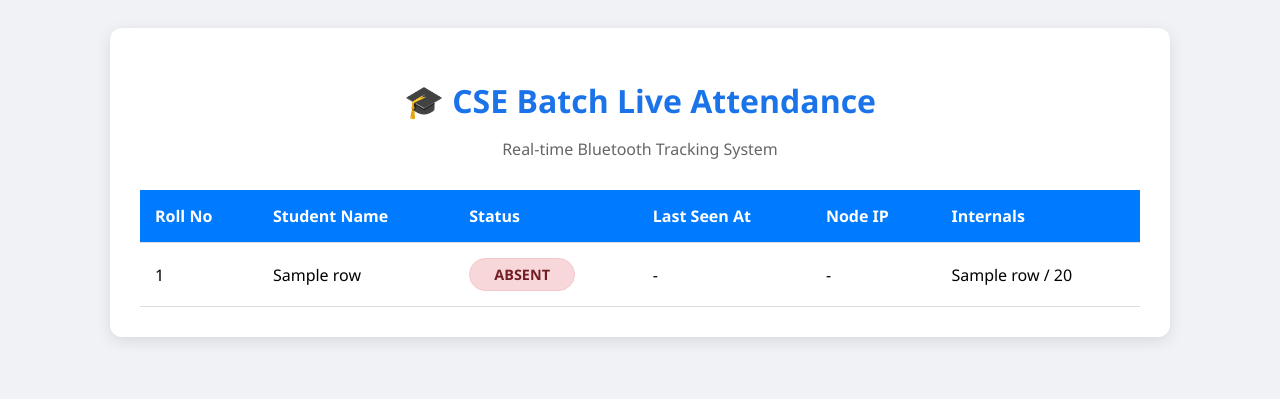
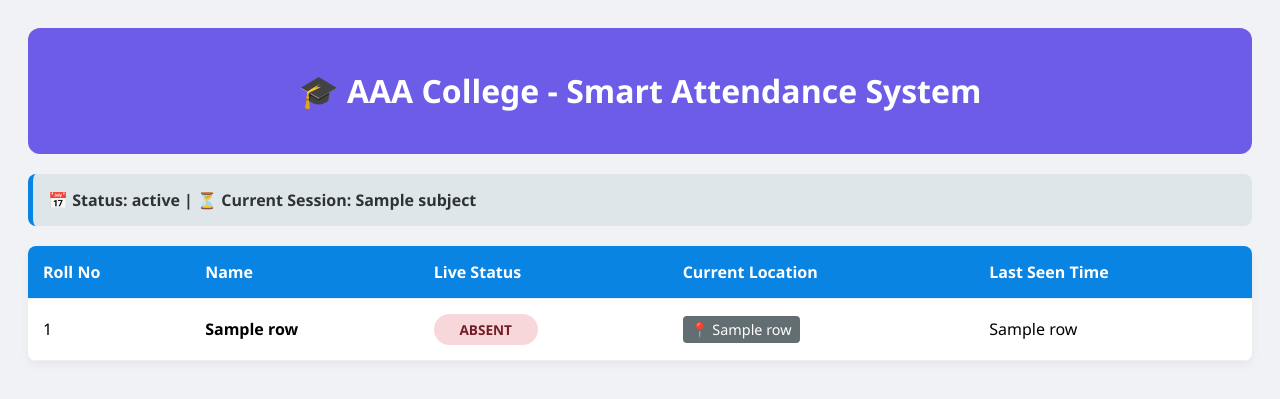
Before and after one commit to barath2901/BLE-Beacon-Tracking-Project, a Flask app: template templates/index.html in a window 1280 px wide. Shown: the top 399 px of the page. Run offline with Flask 3, Linux system fonts and the light colour scheme; the template is opened without the code that fills it: most values are stand-ins (such as "Sample title", 1, 10 or a date in 2020).

Commit message:
cleint updated

```diff
--- a/server.py
+++ b/server.py
@@ -1,136 +1,227 @@
 import socket
 import threading
 import sqlite3
+import time
 import os
 from flask import Flask, render_template
 from datetime import datetime
 import logging
 
 # --- CONFIGURATION ---
-HOST = "0.0.0.0"       # Open to the entire network
-SOCKET_PORT = 12000    # Port for Laptops 2-5 to connect
-WEB_PORT = 5000        # Port for the Website
+HOST = "0.0.0.0"       # Listen on all IPs
+SOCKET_PORT = 12000    # Port for Client Laptops
+WEB_PORT = 5000        # Port for Dashboard
 DB_NAME = "college_erp.db"
 
-# Student Data (ID mapped to Name)
+# Safe Zones: Students here are "PRESENT". Anywhere else is "Bunking".
+SAFE_ZONES = ["Classroom", "Library", "Staff Room", "Lab 1", "Seminar Hall"]
+
+# TIMETABLE (Exact Match to your Image)
+# Format: (StartHour, StartMin, EndHour, EndMin, "SubjectName")
+TIMETABLE = {
+    "Monday": [
+        (9, 10, 10, 0, "CCW332 - Digital Marketing"),
+        (10, 0, 10, 50, "CCS365 - Software Defined Networks"),
+        # 10:50-11:05 is TEA BREAK
+        (11, 5, 11, 55, "CCS345 - Ethics and AI"),
+        (11, 55, 12, 45, "CCS345 - Ethics and AI"),
+        # 12:45-13:30 is LUNCH
+        (13, 30, 14, 15, "OCE351 - Env. Impact Assessment"),
+        (14, 15, 15, 0, "CS3691 - Embedded Systems"),
+        # 15:00-15:10 is TEA BREAK
+        (15, 10, 15, 55, "CCS356 - OOSE"),
+        (15, 55, 16, 40, "LIB - Library")
+    ],
+    "Friday": [
+        (9, 10, 10, 0, "CCS356 - OOSE"),
+        (10, 0, 10, 50, "CS3691 - Embedded Systems"),
+        (11, 5, 11, 55, "CCS365 - SDN Laboratory"),
+        (11, 55, 12, 45, "CCS365 - SDN Laboratory"),
+        (13, 30, 14, 15, "ASS - Association"),
+        (14, 15, 15, 0, "OCE351 - Env. Impact Assessment"),
+        (15, 10, 15, 55, "CCW332 - Digital Marketing"),
+        (15, 55, 16, 40, "MX3089 - Industrial Safety")
+    ]
+    # Add Tuesday, Wednesday, Thursday similarly if needed
+}
+
+# Student Batch List
 STUDENT_LIST = {
-    101: "Barath", 102: "Hariharan", 103: "Alagar", 104: "Ajay",
-    105: "Krishnan", 108: "Dhanamalini", 109: "Anupriya", 110: "Arun"
+    101: "Barath", 102: "Hariharan", 103: "Suresh", 104: "Ajay",
+    105: "Krishnan", 108: "Ramesh", 109: "Vignesh", 110: "Karthik"
 }
 
 app = Flask(__name__)
-# Reduce terminal clutter
 log = logging.getLogger('werkzeug')
-log.setLevel(logging.ERROR)
+log.setLevel(logging.ERROR) # Hide flask logs
 
-# --- DATABASE SETUP ---
+# --- DATABASE ENGINE ---
 def init_db():
     conn = sqlite3.connect(DB_NAME)
     c = conn.cursor()
 
-    # 1. Students Table
-    c.execute('CREATE TABLE IF NOT EXISTS Students (student_id INTEGER PRIMARY KEY, name TEXT)')
+    # 1. Live Logs (Wiped every hour)
+    c.execute('''CREATE TABLE IF NOT EXISTS Live_Logs
+                 (student_id INTEGER PRIMARY KEY, node_name TEXT, last_seen DATETIME)''')
 
-    # 2. Attendance Log (Tracks every single detection)
-    c.execute('''CREATE TABLE IF NOT EXISTS Attendance_Log
-                 (log_id INTEGER PRIMARY KEY AUTOINCREMENT,
-                  student_id INTEGER,
-                  period_num INTEGER,
-                  rssi INTEGER,
-                  node_name TEXT,
-                  timestamp DATETIME)''')
-
-    # 3. Marks Table (Student Essentials)
-    c.execute('''CREATE TABLE IF NOT EXISTS Marks
-                 (student_id INTEGER PRIMARY KEY, internal_marks INTEGER, attendance_pct INTEGER)''')
-
-    # Populate Data
-    for sid, name in STUDENT_LIST.items():
-        c.execute("INSERT OR IGNORE INTO Students VALUES (?,?)", (sid, name))
-        # Default Dummy Marks: 18/20 and 85% attendance
-        c.execute("INSERT OR IGNORE INTO Marks VALUES (?,?,?)", (sid, 18, 85))
+    # 2. Permanent History (Saved forever)
+    c.execute('''CREATE TABLE IF NOT EXISTS Permanent_History
+                 (id INTEGER PRIMARY KEY AUTOINCREMENT, student_id INTEGER,
+                  date DATE, subject TEXT, status TEXT, location_found TEXT)''')
 
     conn.commit()
     conn.close()
-    print(f"✅ Server Database Ready. Listening on {HOST}:{SOCKET_PORT}")
+    print("✅ Database Initialized with Smart Cleaning Architecture.")
 
-# --- LOGIC TO SAVE DATA ---
-def log_to_db(sid, rssi, node_name):
-    # Auto-detect Period (1 = Before 10 AM, 2 = After)
-    period = 1 if datetime.now().hour < 10 else 2
-
+def wipe_live_db():
     conn = sqlite3.connect(DB_NAME)
     c = conn.cursor()
-
-    # Check if this student was already logged for THIS period TODAY
-    today = datetime.now().strftime('%Y-%m-%d')
-    c.execute("SELECT * FROM Attendance_Log WHERE student_id=? AND period_num=? AND date(timestamp)=?",
-              (sid, period, today))
-
-    # If not logged yet today, insert the record
-    if not c.fetchone():
-        c.execute("INSERT INTO Attendance_Log (student_id, period_num, rssi, node_name, timestamp) VALUES (?,?,?,?,?)",
-                  (sid, period, rssi, node_name, datetime.now()))
-        conn.commit()
-        print(f"💾 Logged: {STUDENT_LIST[sid]} detected by {node_name}")
-
+    c.execute("DELETE FROM Live_Logs")
+    conn.commit()
     conn.close()
 
-# --- SOCKET LISTENER (Handles Laptops 2-5) ---
-def handle_client(client_socket, addr):
+def log_live_location(sid, node_name):
+    conn = sqlite3.connect(DB_NAME)
+    c = conn.cursor()
+    c.execute("REPLACE INTO Live_Logs (student_id, node_name, last_seen) VALUES (?, ?, ?)",
+              (sid, node_name, datetime.now()))
+    conn.commit()
+    conn.close()
+
+# --- SMART LOGIC: TIME & ATTENDANCE ---
+def get_current_status():
+    now = datetime.now()
+    current_min = now.hour * 60 + now.minute
+    day_name = now.strftime("%A")
+
+    # AUTO-SHUTDOWN at 4:40 PM (16:40 = 1000 mins)
+    if current_min >= 1000:
+        return "CLOSED", "College Closed"
+
+    # CHECK CLASS SCHEDULE
+    if day_name in TIMETABLE:
+        for start_h, start_m, end_h, end_m, subject in TIMETABLE[day_name]:
+            s_min = start_h * 60 + start_m
+            e_min = end_h * 60 + end_m
+            if s_min <= current_min < e_min:
+                return "CLASS", subject
+
+    # CHECK BREAKS
+    if (650 <= current_min < 665): return "BREAK", "Tea Break"     # 10:50-11:05
+    if (765 <= current_min < 810): return "BREAK", "Lunch Break"   # 12:45-01:30
+    if (900 <= current_min < 910): return "BREAK", "Tea Break"     # 15:00-15:10
+
+    return "FREE", "Free Period"
+
+def generate_summary(subject_name):
+    conn = sqlite3.connect(DB_NAME)
+    c = conn.cursor()
+    today = datetime.now().strftime('%Y-%m-%d')
+
+    print(f"\n📝 GENERATING SUMMARY FOR: {subject_name}")
+
+    # Get all students currently detected
+    c.execute("SELECT student_id, node_name FROM Live_Logs")
+    detected = {row[0]: row[1] for row in c.fetchall()}
+
+    for sid, name in STUDENT_LIST.items():
+        location = detected.get(sid, "Not Found")
+
+        if sid in detected:
+            if location in SAFE_ZONES:
+                status = "PRESENT"
+            else:
+                status = "ABSENT (Bunking)" # Detected, but in Canteen/Gate
+        else:
+            status = "ABSENT"
+
+        # Save to History
+        c.execute("INSERT INTO Permanent_History (student_id, date, subject, status, location_found) VALUES (?,?,?,?,?)",
+                  (sid, today, subject_name, status, location))
+        print(f" > {name}: {status} [{location}]")
+
+    conn.commit()
+    conn.close()
+
+def period_monitor():
+    last_status, last_subject = get_current_status()
+    print(f"🕒 Monitor Started. Current: {last_subject}")
+
+    while True:
+        time.sleep(30) # Check status every 30 seconds
+        current_status, current_subject = get_current_status()
+
+        if current_status == "CLOSED":
+            print("\n🌙 4:40 PM Reached. Saving & Shutting Down.")
+            wipe_live_db()
+            os._exit(0) # Stop Server
+
+        if current_subject != last_subject:
+            print(f"\n🔔 STATUS CHANGE: {last_subject} -> {current_subject}")
+
+            # If a class just finished, save attendance
+            if last_status == "CLASS":
+                generate_summary(last_subject)
+                wipe_live_db()
+                print("✅ Data Saved & Live Table Wiped.")
+
+            # If a break just finished, clear 'Canteen' logs
+            elif last_status == "BREAK":
+                wipe_live_db()
+                print("✅ Break Over. Cleared Canteen Logs.")
+
+            last_status = current_status
+            last_subject = current_subject
+
+# --- SOCKET SERVER ---
+def handle_client(client, addr):
     try:
-        # 1. First, receive the Node Name (e.g., "Front_Gate")
-        node_name = client_socket.recv(1024).decode()
-        print(f"🔗 Connected: {node_name} ({addr[0]})")
-
-        # 2. Send the allowed IDs to the client
-        id_list = ",".join(str(x) for x in STUDENT_LIST.keys())
-        client_socket.sendall(id_list.encode())
-
-        # 3. Listen for scans
+        node_name = client.recv(1024).decode()
+        # Send ID list to client
+        client.sendall(",".join(str(x) for x in STUDENT_LIST.keys()).encode())
         while True:
-            data = client_socket.recv(1024).decode()
+            data = client.recv(1024).decode()
             if not data: break
-
-            # Format: "minor_id,rssi"
             parts = data.split(",")
             if len(parts) == 2:
-                log_to_db(int(parts[0]), int(parts[1]), node_name)
-
-    except Exception as e:
-        print(f"❌ Connection Error with {addr}: {e}")
-    finally:
-        client_socket.close()
+                log_live_location(int(parts[0]), node_name)
+    except: pass
+    finally: client.close()
 
 def start_socket_server():
-    server = socket.socket(socket.AF_INET, socket.SOCK_STREAM)
-    server.bind((HOST, SOCKET_PORT))
-    server.listen(5) # Allow up to 5 laptops
+    s = socket.socket(socket.AF_INET, socket.SOCK_STREAM)
+    s.bind((HOST, SOCKET_PORT))
+    s.listen()
+    print(f"📡 Socket Server Listening on Port {SOCKET_PORT}")
     while True:
-        client, addr = server.accept()
+        client, addr = s.accept()
         threading.Thread(target=handle_client, args=(client, addr), daemon=True).start()
 
-# --- WEBSITE DASHBOARD ---
+# --- DASHBOARD ---
 @app.route('/')
 def dashboard():
     conn = sqlite3.connect(DB_NAME)
     c = conn.cursor()
-    # Get Students + Today's Attendance + Marks
-    c.execute('''
-        SELECT s.student_id, s.name, a.timestamp, a.node_name, m.internal_marks
-        FROM Students s
-        LEFT JOIN Attendance_Log a ON s.student_id = a.student_id AND date(a.timestamp) = date('now')
-        LEFT JOIN Marks m ON s.student_id = m.student_id
-        GROUP BY s.student_id
-    ''')
-    data = c.fetchall()
+    c.execute("SELECT student_id, node_name, last_seen FROM Live_Logs")
+    live_data = {row[0]: (row[1], row[2]) for row in c.fetchall()}
     conn.close()
-    return render_template('index.html', attendance=data)
+
+    status, subject = get_current_status()
+
+    rows = []
+    for sid, name in STUDENT_LIST.items():
+        if sid in live_data:
+            node, last_seen = live_data[sid]
+            # Live Status Logic for Website
+            s_text = "PRESENT" if node in SAFE_ZONES else "WARNING (Wrong Loc)"
+        else:
+            node, last_seen, s_text = "-", "-", "ABSENT"
+        rows.append((sid, name, s_text, node, last_seen))
+
+    return render_template('index.html', attendance=rows, subject=subject, status=status)
 
 if __name__ == "__main__":
     init_db()
-    # Run Socket Server in background
     threading.Thread(target=start_socket_server, daemon=True).start()
-    # Run Website
-    print(f"🌐 Dashboard Live at http://localhost:{WEB_PORT}")
+    threading.Thread(target=period_monitor, daemon=True).start()
     app.run(host='0.0.0.0', port=WEB_PORT, debug=False)
--- a/templates/index.html
+++ b/templates/index.html
@@ -1,55 +1,65 @@
 <!DOCTYPE html>
 <html>
 <head>
-    <title>College ERP Dashboard</title>
-    <meta http-equiv="refresh" content="5">
+    <title>College ERP - Live Tracking</title>
+    <meta http-equiv="refresh" content="3">
     <style>
-        body { font-family: 'Segoe UI', Tahoma, Geneva, Verdana, sans-serif; background-color: #f0f2f5; padding: 20px; }
-        .container { max-width: 1000px; margin: auto; background: white; padding: 30px; border-radius: 12px; box-shadow: 0 4px 15px rgba(0,0,0,0.1); }
-        h1 { color: #1a73e8; text-align: center; margin-bottom: 5px; }
-        p { text-align: center; color: #666; margin-bottom: 30px; }
+        body { font-family: 'Segoe UI', sans-serif; background: #f0f2f5; padding: 20px; }
+        .header { background: #6c5ce7; color: white; padding: 20px; border-radius: 12px; text-align: center; margin-bottom: 20px;}
+        .info-box { background: #dfe6e9; padding: 15px; border-radius: 8px; font-weight: bold; color: #2d3436; border-left: 5px solid #0984e3; }
 
-        table { width: 100%; border-collapse: collapse; }
-        th, td { padding: 15px; text-align: left; border-bottom: 1px solid #ddd; }
-        th { background-color: #007bff; color: white; }
-        tr:hover { background-color: #f8f9fa; }
+        table { width: 100%; background: white; border-collapse: collapse; margin-top: 20px; border-radius: 8px; overflow: hidden; box-shadow: 0 4px 10px rgba(0,0,0,0.05); }
+        th, td { padding: 15px; border-bottom: 1px solid #eee; text-align: left; }
+        th { background-color: #0984e3; color: white; }
 
-        .status-badge { padding: 6px 12px; border-radius: 20px; font-weight: bold; font-size: 0.9em; display: inline-block; width: 80px; text-align: center;}
-        .present { background-color: #d4edda; color: #155724; border: 1px solid #c3e6cb; }
-        .absent { background-color: #f8d7da; color: #721c24; border: 1px solid #f5c6cb; }
+        .badge { padding: 6px 12px; border-radius: 20px; font-weight: bold; font-size: 0.85em; display: inline-block; min-width: 80px; text-align: center;}
+        .present { background-color: #d4edda; color: #155724; } /* Green */
+        .absent { background-color: #f8d7da; color: #721c24; }  /* Red */
+        .warning { background-color: #fff3cd; color: #856404; } /* Yellow/Orange */
+
+        .loc-tag { background: #636e72; color: white; padding: 4px 8px; border-radius: 4px; font-size: 0.9em; }
     </style>
 </head>
 <body>
-    <div class="container">
-        <h1>🎓 CSE Batch Live Attendance</h1>
-        <p>Real-time Bluetooth Tracking System</p>
+    <div class="header">
+        <h1>🎓 AAA College - Smart Attendance System</h1>
+    </div>
+
+    <div class="info-box">
+        📅 Status: {{ status }} | ⏳ Current Session: {{ subject }}
+    </div>
 
     <table>
         <thead>
             <tr>
-                    <th>Roll No</th>
-                    <th>Student Name</th>
-                    <th>Status</th>
-                    <th>Last Seen At</th>
-                    <th>Node IP</th>
-                    <th>Internals</th>
+                <th>Roll No</th> <th>Name</th> <th>Live Status</th> <th>Current Location</th> <th>Last Seen Time</th>
             </tr>
         </thead>
         <tbody>
             {% for row in attendance %}
             <tr>
-                    <td>{{ row[0] }}</td> <td>{{ row[1] }}</td> <td>
-                        {% if row[2] %}
-                            <span class="status-badge present">PRESENT</span>
+                <td>{{ row[0] }}</td>
+                <td><b>{{ row[1] }}</b></td>
+                <td>
+                    {% if row[2] == 'PRESENT' %}
+                        <span class="badge present">PRESENT</span>
+                    {% elif 'WARNING' in row[2] %}
+                        <span class="badge warning">⚠️ BUNKING</span>
                     {% else %}
-                            <span class="status-badge absent">ABSENT</span>
+                        <span class="badge absent">ABSENT</span>
                     {% endif %}
                 </td>
-
-                    <td>{{ row[2] if row[2] else '-' }}</td> <td>{{ row[3] if row[3] else '-' }}</td> <td>{{ row[4] }} / 20</td> </tr>
+                <td>
+                    {% if row[3] != '-' %}
+                        <span class="loc-tag">📍 {{ row[3] }}</span>
+                    {% else %}
+                        -
+                    {% endif %}
+                </td>
+                <td>{{ row[4] }}</td>
+            </tr>
             {% endfor %}
         </tbody>
     </table>
-    </div>
 </body>
 </html>
```
Also changed, not shown: client.py (+24 -23 lines), db_manager.py (deleted, +0 -64 lines). Lines whose indentation alone changed are shown as unchanged.
